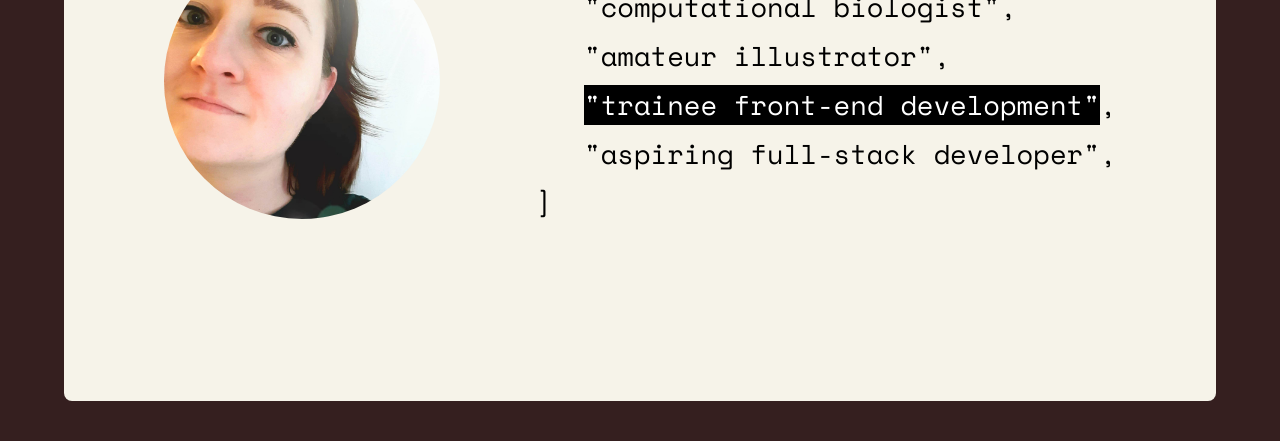
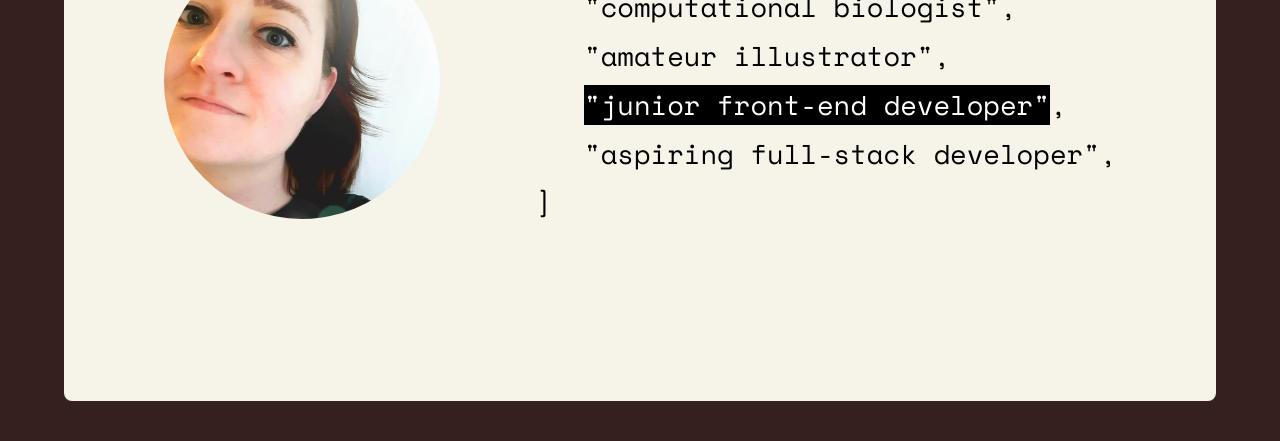
Before and after one commit to cvnoort/website-cvannoort, a plain HTML site: page src/index.html in a window 1280 px wide. Shown: the part 359-800 px from the top of the page. Drawn offline with nearby package versions, Linux system fonts and the light colour scheme.

Commit message:
Update job title

```diff
--- a/src/index.html
+++ b/src/index.html
@@ -49,7 +49,7 @@
             <ul>
                 <li>"computational biologist",</li>
                 <li>"amateur illustrator",</li>
-                <li><span class="highlight">"trainee front-end development"</span>,</li>
+                <li><span class="highlight">"junior front-end developer"</span>,</li>
                 <li>"aspiring full-stack developer",</li>
             </ul>
             <p>]</p>
```
